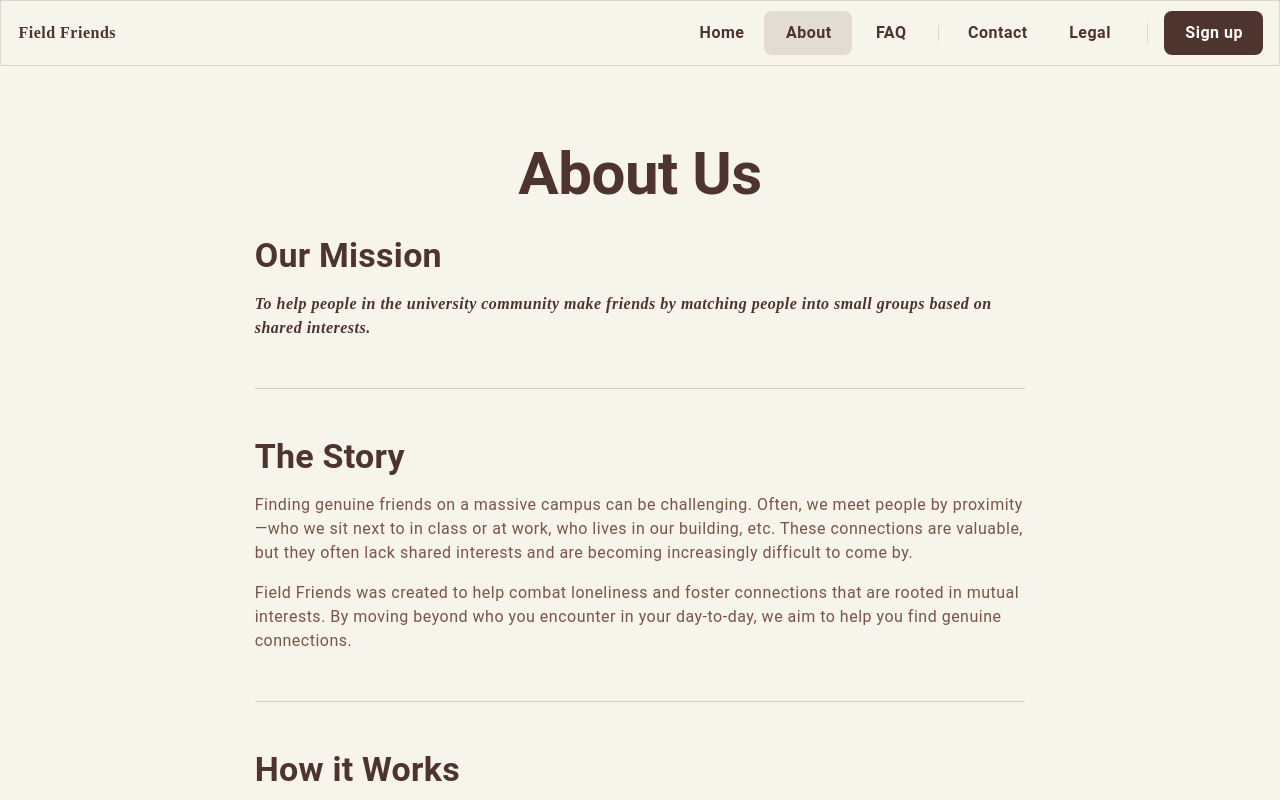
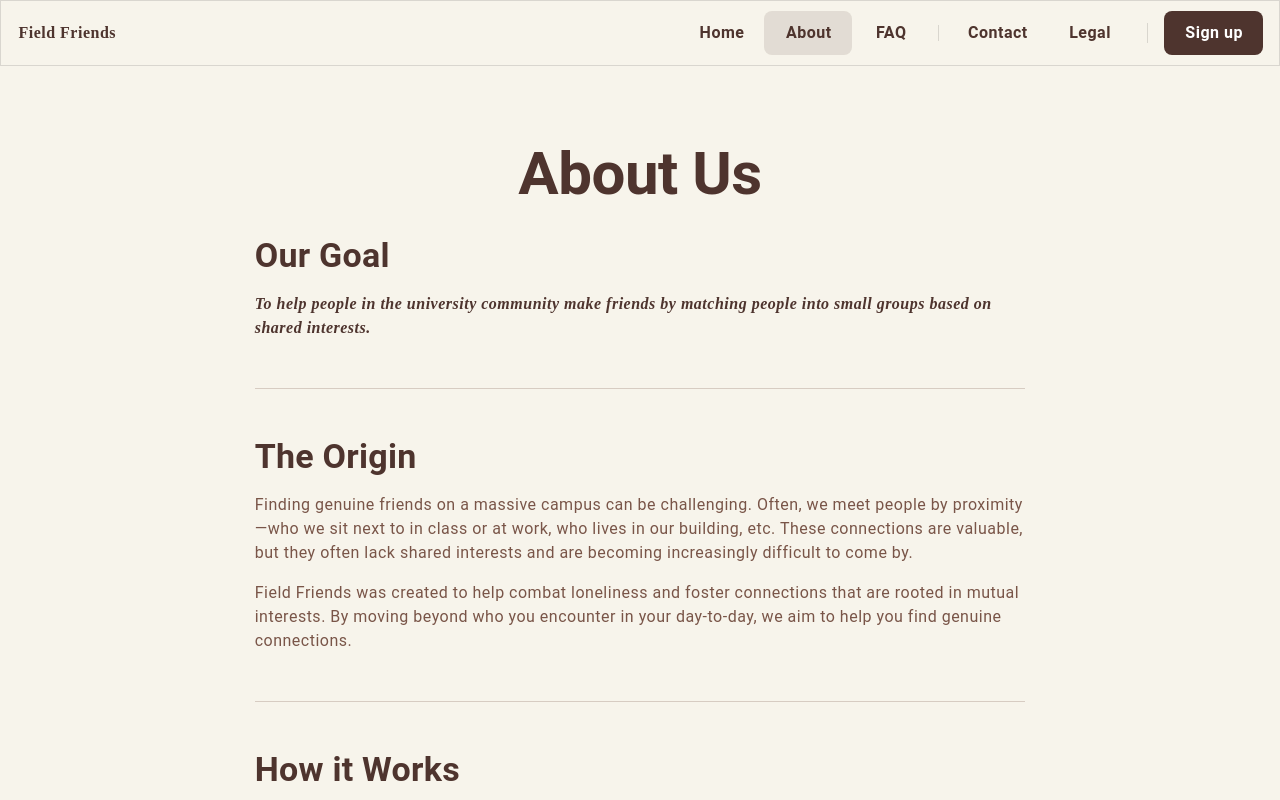
Before and after one commit to FieldFriends/field-friends-web, a Vue app: page /about in a window 1280 px wide. Shown: the top 800 px of the page. Built offline with nearby package versions, Linux system fonts and the light colour scheme; no server answers; a small style sheet from the web is missing.

Commit message:
Update section headings on the About page and refine wording in FAQ answers.

```diff
--- a/src/pages/About.vue
+++ b/src/pages/About.vue
@@ -9,7 +9,7 @@
 
       <section class="mb-12" aria-labelledby="mission-heading">
         <h2 id="mission-heading" class="text-h4 font-weight-bold mb-4 text-primary">
-          Our Mission
+          Our Goal
         </h2>
         <p class="text-body-1 text-secondary mb-4 page-text">
           <strong class="text-primary font-italic font-eb-garamond">
@@ -22,7 +22,7 @@
 
       <section class="mb-12" aria-labelledby="story-heading">
         <h2 id="story-heading" class="text-h4 font-weight-bold mb-4 text-primary">
-          The Story
+          The Origin
         </h2>
         <p class="text-body-1 text-secondary mb-4 page-text">
           Finding genuine friends on a massive campus can be challenging.
--- a/src/pages/FAQ.vue
+++ b/src/pages/FAQ.vue
@@ -37,11 +37,11 @@
 const faqs = [
   {
     question: "Who can use Field Friends?",
-    answerHtml: "Anyone in the UIUC community with a valid <strong>@illinois.edu</strong> email address, including undergraduates, graduate students, and university staff/professionals. This is currently limited to ages 18&ndash;29 and is not intended for faculty."
+    answerHtml: "Anyone in the UIUC community with a valid <strong>@illinois.edu</strong> email address, including undergrads, graduate students, and university staff/professionals. This is currently limited to ages 18&ndash;29 and is not intended for faculty."
   },
   {
     question: "How does the matching algorithm work?",
-    answerHtml: "We use natural language processing to understand your survey answers and group you with 2-3 other people who share similar interests and social preferences. We also group by university status (undergrad/grad) to ensure balanced connections. For step-by-step details, check out the <a href='/about#process-heading' class='text-link font-weight-bold text-decoration-none'>How it Works</a> section on our <a href='/about' class='text-link font-weight-bold text-decoration-none'>About page</a>."
+    answerHtml: "We use natural language processing to understand your survey responses and group you with 2-3 other people who share similar interests and social preferences. We also group by university status (undergrad/grad) to ensure balanced connections. For more details, check out the <a href='/about#process-heading' class='text-link font-weight-bold text-decoration-none'>How it Works</a> section on our <a href='/about' class='text-link font-weight-bold text-decoration-none'>About page</a>."
   },
   {
     question: "How is my data handled?",
```
